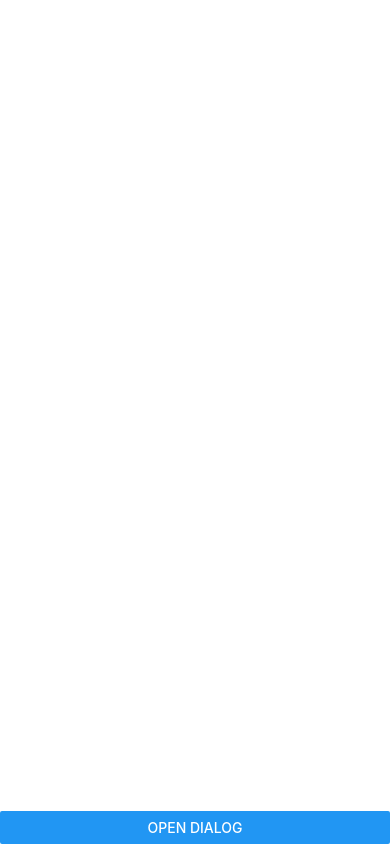
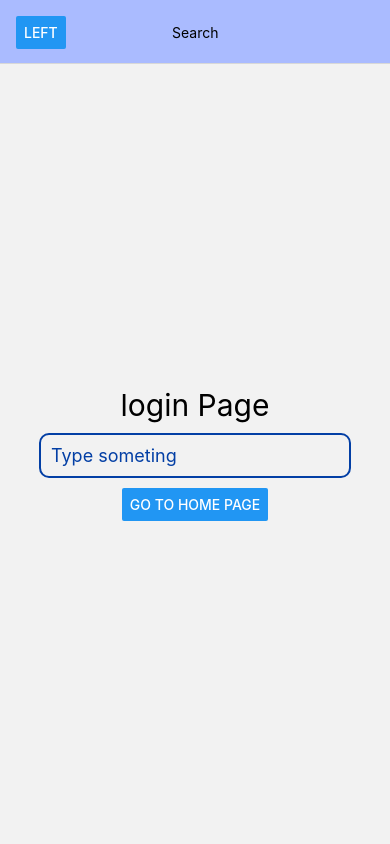
Before and after one commit to meihu-ganesh/ProjectNativeJs, a React Native app: screen /Login in a window 390 px wide. Built offline with nearby package versions, Linux system fonts and the light colour scheme.

Commit message:
Stack Navigation Done

```diff
--- a/App.js
+++ b/App.js
@@ -10,12 +10,47 @@ import React, {useState} from 'react';
 import {Alert, Button, FlatList, ScrollView, StyleSheet, Text, TextInput, View} from 'react-native';
 import ExStyles from './style';
 import WebView from 'react-native-webview';
-import CustomModal from './Pages/CustomModal';
+import StackPage1 from './Pages/StackPage1';
+import { NavigationContainer } from '@react-navigation/native';
+import { createNativeStackNavigator } from '@react-navigation/native-stack';
+import HomePage from './Pages/HomePage';
+import LoginPage from './Pages/LoginPage';
+import HeaderSearch from './components/HeaderSearch';
+
+const Stack = createNativeStackNavigator();
 
 const App = () => {
 
+  const btnPressed = () => {
+    console.warn('btn pressed');
+  }
+
   return (
-    <CustomModal />
+    <NavigationContainer>
+      <Stack.Navigator
+        screenOptions={{
+          headerStyle: {
+            backgroundColor: "#abf",
+          },
+          headerTitleStyle: {
+            fontSize: 24,
+          },
+          headerTintColor: '#ff9'
+        }}
+      >
+        <Stack.Screen name="Login" component={LoginPage}
+          options={{
+            headerTitle:()=> <Button title="Left" onPress={btnPressed} />,
+            headerRight: ()=> <HeaderSearch />,
+            title: 'User Login',
+          }}
+        />
+        <Stack.Screen name="Home" component={HomePage} />
+      </Stack.Navigator>
+    </NavigationContainer>
+    // <HomePage />
+    // <LoginPage />
+    // <StackPage1 />
   );
 };
 
--- a/Pages/CustomModal.js
+++ b/Pages/CustomModal.js
@@ -38,7 +38,7 @@ const styles = StyleSheet.create({
         justifyContent: 'center',
         alignItems: 'center',
         backgroundColor: '#fff',
-        height: 300,
+        height: 200,
         width: 300,
     },
 });
--- /dev/null
+++ b/Pages/HomePage.js
@@ -0,0 +1,27 @@
+import React from "react";
+import { StyleSheet, Text, View } from "react-native";
+import ExStyles from "../style";
+
+const HomePage = (props) => {
+
+    // console.warn(props.route.params);
+    const {name,age} = props.route.params;
+
+    return (
+        <View style={styles.main}>
+            <Text style={ExStyles.heading}>Home Page</Text>
+            <Text style={ExStyles.heading}>Name: {name}</Text>
+            <Text style={ExStyles.heading}>Age: {age}</Text>
+        </View>
+    );
+};
+
+const styles = StyleSheet.create ({
+    main: {
+        flex: 1,
+        justifyContent: 'center',
+        alignItems: 'center',
+    },
+});
+
+export default HomePage;
--- /dev/null
+++ b/Pages/LoginPage.js
@@ -0,0 +1,37 @@
+import React, { useState } from "react";
+import { Button, StyleSheet, Text, TextInput, View } from "react-native";
+import ExStyles from "../style";
+
+const LoginPage = (props) => {
+
+    const [name, setName] = useState("");
+    const age = 18;
+
+    return (
+        <View style={styles.main}>
+            <Text style={ExStyles.heading}>login Page</Text>
+            <TextInput
+                style={ExStyles.inputBox}
+                // onChangeText={(text)=> console.warn(text)}
+                onChangeText={(text)=> setName(text)}
+                placeholder="Type someting"
+            />
+            <Button
+                title="Go to Home Page"
+                onPress={()=>
+                    props.navigation.navigate("Home",
+                        {name, age})}
+                />
+        </View>
+    );
+};
+
+const styles = StyleSheet.create ({
+    main: {
+        flex: 1,
+        justifyContent: 'center',
+        alignItems: 'center',
+    },
+});
+
+export default LoginPage;
--- /dev/null
+++ b/Pages/StackPage1.js
@@ -0,0 +1,16 @@
+import React from "react";
+import { StyleSheet, Text, View } from "react-native";
+import ExStyles from "../style";
+
+const StackPage1 = () => {
+
+    return (
+        <View>
+            <Text style={[ExStyles.heading, styles.main]}>Static Navigation</Text>
+        </View>
+    );
+};
+
+
+
+export default StackPage1;
--- /dev/null
+++ b/components/HeaderSearch.js
@@ -0,0 +1,23 @@
+import React from "react";
+import { StyleSheet, Text, TextInput, View } from "react-native";
+import ExStyles from "../style";
+
+const HeaderSearch = () => {
+
+    return (
+        <TextInput placeholder="Search" />
+        // <View style={styles.main}>
+        //     <Text style={ExStyles.heading}>Home Page</Text>
+        // </View>
+    );
+};
+
+const styles = StyleSheet.create ({
+    main: {
+        flex: 1,
+        justifyContent: 'center',
+        alignItems: 'center',
+    },
+});
+
+export default HeaderSearch;
--- a/package.json
+++ b/package.json
@@ -10,8 +10,12 @@
     "lint": "eslint ."
   },
   "dependencies": {
+    "@react-navigation/native": "^6.1.6",
+    "@react-navigation/native-stack": "^6.9.12",
     "react": "18.1.0",
     "react-native": "0.70.9",
+    "react-native-safe-area-context": "^4.5.2",
+    "react-native-screens": "^3.20.0",
     "react-native-webview": "^12.0.2"
   },
   "devDependencies": {
--- a/style.js
+++ b/style.js
@@ -20,6 +20,7 @@ const ExStyles = StyleSheet.create ({
         borderWidth: 2,
         padding: 10,
         borderColor: '#033fa5',
+        borderRadius: 10,
         margin: 10,
     },
     item:{
```
Also changed, not shown: 5 other files (tests, documents, lock files or other folders).
